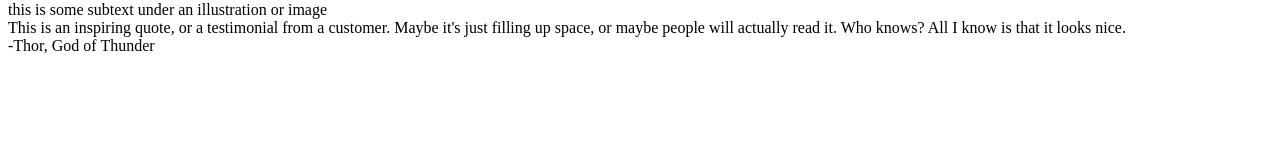
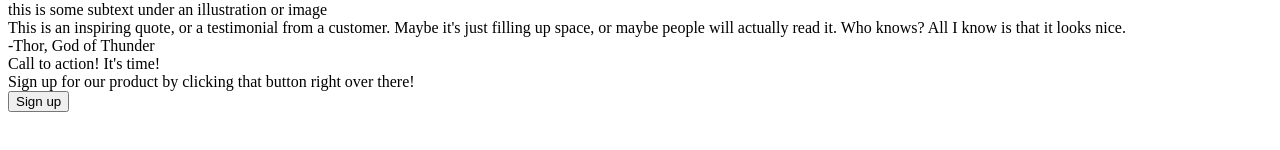
Before and after one commit to eebrownl/landing-page, a plain HTML site: page index.html in a window 1280 px wide. Shown: the part 340-490 px from the top of the page. Drawn offline with Linux system fonts and the light colour scheme.

Commit message:
Added section 4

```diff
--- a/index.html
+++ b/index.html
@@ -49,7 +49,15 @@
     <div class="three"></div>
         <div class="quote">This is an inspiring quote, or a testimonial from a customer. Maybe it's just filling up space, or maybe people will actually read it. Who knows? All I know is that it looks nice.</div>
         <div class="attribution">-Thor, God of Thunder</div>
-    <div class="four"></div>
+    <div class="four">
+        <div class="inset">
+            <div class="lefty">
+                <div class="time">Call to action! It's time!</div>
+                <div class="click">Sign up for our product by clicking that button right over there!</div>
+            </div>
+            <button type="button">Sign up</button>
+        </div>
+    </div>
 
 </body>
 </html>
```
